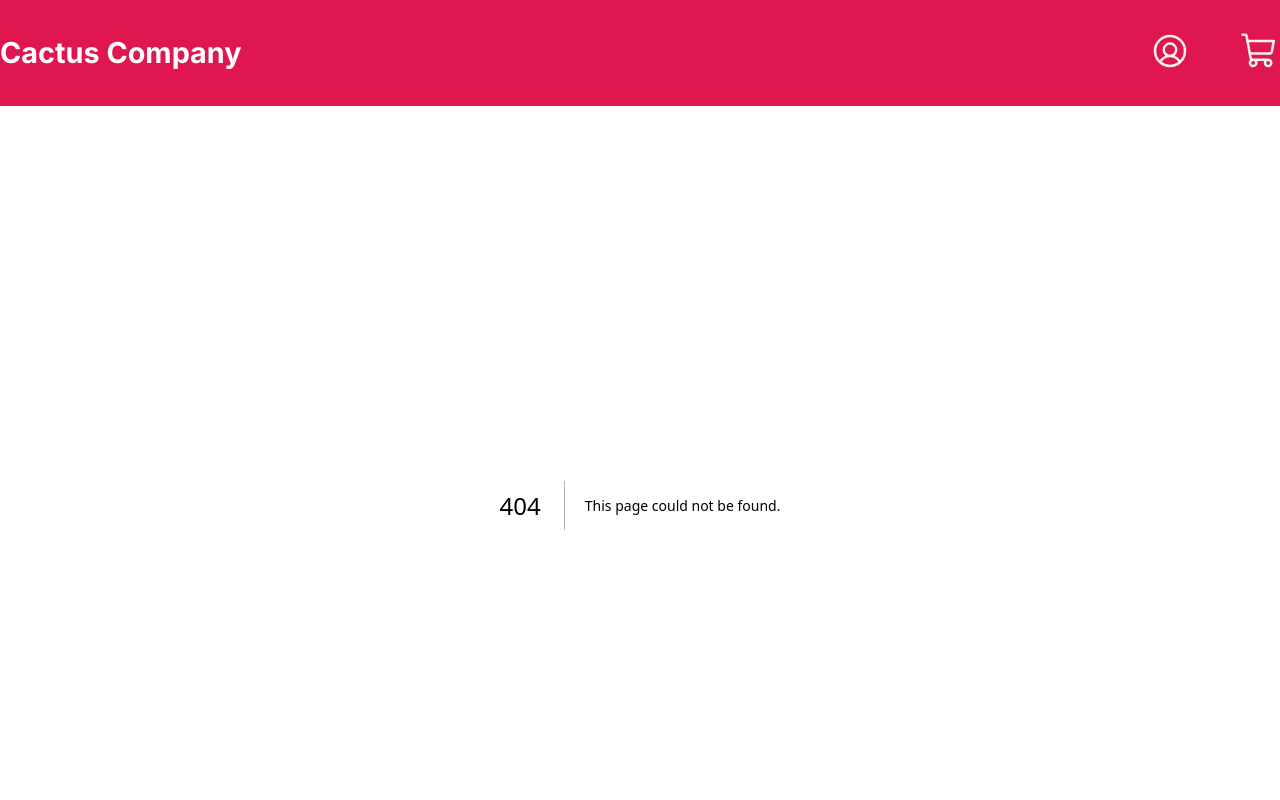
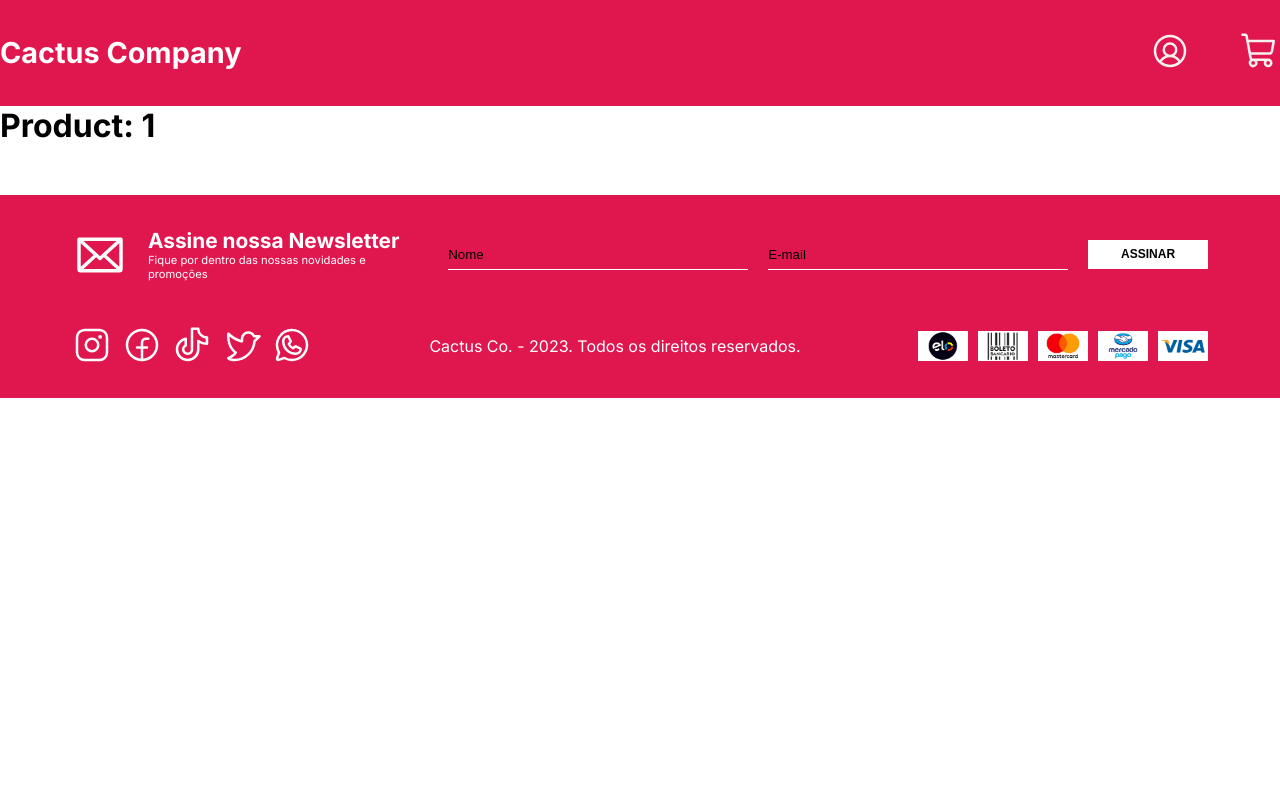
Before and after one commit to BrennoBoechat/Ecommerce, a Next.js app: page /detail/1 in a window 1280 px wide. Before the commit this address had no page. Shown: the top 800 px of the page. Built offline with nearby package versions, Linux system fonts and the light colour scheme.

Commit message:
passagem do id para a página de detalhes

```diff
--- /dev/null
+++ b/src/app/detail/[id]/page.tsx
@@ -0,0 +1,14 @@
+
+
+interface ProductPros {
+    params: {
+        id: string;
+    }
+}
+
+export default function Detail ({params}: ProductPros) {
+
+    return (
+        <h1>Product: {params.id}</h1>
+    )
+}
--- a/src/components/men-card/MenCard.tsx
+++ b/src/components/men-card/MenCard.tsx
@@ -31,7 +31,7 @@ function Card({ menproducts }: MenProductsProps) {
 
     const handleClick = (id: number) => {
         setIdProduct(id)
-        router.push("/detail")
+        router.push(`/detail/${id}`)
     }
 
 
```
Also changed, not shown: src/app/detail/page.tsx (deleted, +0 -9 lines).
